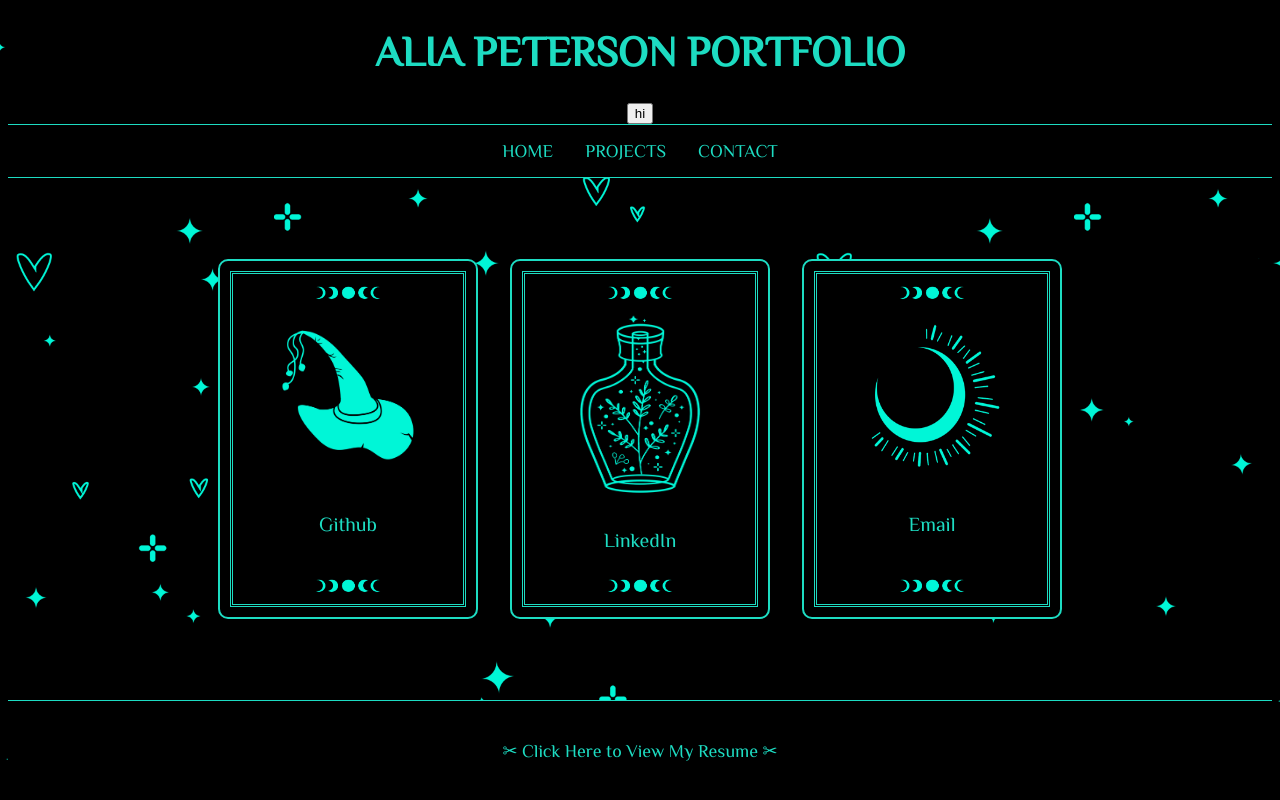
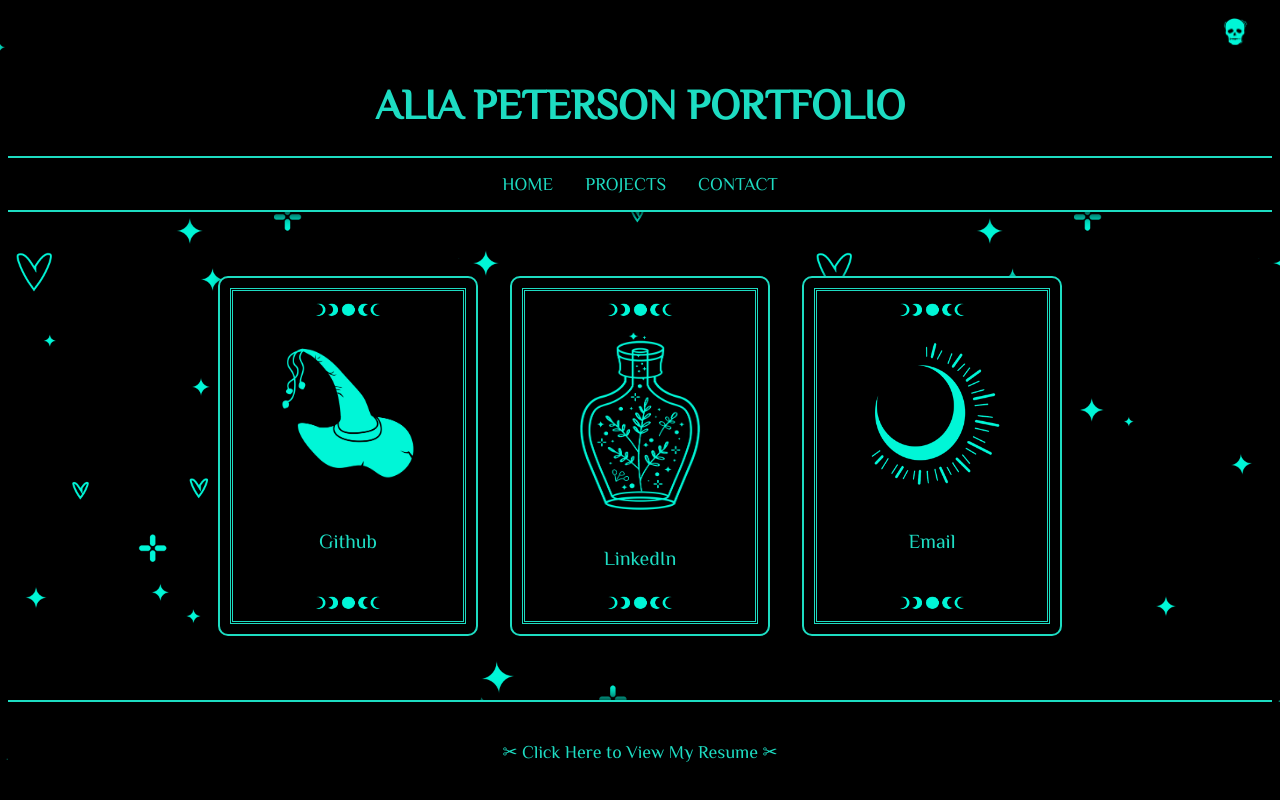
Before and after one commit to alia-peterson/my-portfolio, a Next.js app: page /Contact in a window 1280 px wide. Built offline with nearby package versions, Linux system fonts and the light colour scheme.

Commit message:
Add additional theme styles

```diff
--- a/components/Header.js
+++ b/components/Header.js
@@ -11,10 +11,12 @@ export default function Header() {
 
   return (
     <header className={`${styles.header} ${active ? 'light' : ''}`}>
+      <div>
+        <ThemeButton />
+      </div>
       <h1>Alia Peterson Portfolio</h1>
-      <ThemeButton />
 
-      <div className={`${styles.menu} ${active ? 'light' : ''}`}>
+      <section className={`${styles.menu} ${active ? 'light' : ''}`}>
         <Link href='/'>
           <a>Home</a>
         </Link>
@@ -26,7 +28,7 @@ export default function Header() {
         <Link href='/Contact'>
           <a>Contact</a>
         </Link>
-      </div>
+      </section>
     </header>
   )
 }
--- a/components/ThemeButton.js
+++ b/components/ThemeButton.js
@@ -1,4 +1,5 @@
 import { useThemeContext } from '../context/theme-context'
+import Image from 'next/image'
 
 export default function ThemeButton() {
   const { active, setActive } = useThemeContext()
@@ -17,7 +18,7 @@ export default function ThemeButton() {
 
   return (
     <button onClick={handleClick}>
-      hi
+      <Image src='/images/skull.png' alt='toggle theme' height={30} width={30} />
     </button>
   )
 }
--- a/styles/Header.module.scss
+++ b/styles/Header.module.scss
@@ -11,8 +11,23 @@
 }
 
 .header {
-  border-bottom: 1px solid $color-detail;
+  border-bottom: 2px solid $color-detail;
+  box-shadow: 0px 2px 14px $color-active-light;
   justify-content: space-between;
+
+  button {
+    border: none;
+    background-color: transparent;
+    color: $color-detail;
+    cursor: pointer;
+    margin: 1rem 1rem 0 0;
+    font-size: 18px;
+    transition-duration: 1s;
+
+    :hover {
+      transform: rotate(8deg);
+    }
+  }
 
   a {
     margin: 1rem;
@@ -30,17 +45,24 @@
     margin: 0;
     text-align: center;
   }
+
+  div {
+    display: flex;
+    justify-content: flex-end;
+    width: 100%;
+  }
 }
 
 .menu {
-  border-top: 1px solid $color-detail;
+  border-top: 2px solid $color-detail;
   padding: 1rem;
   text-align: center;
   width: 100%;
 }
 
 .footer {
-  border-top: 1px solid $color-detail;
+  border-top: 2px solid $color-detail;
+  box-shadow: 0px -2px 14px $color-active-light;
 
   a {
     align-items: center;
--- a/styles/_variables.scss
+++ b/styles/_variables.scss
@@ -9,8 +9,9 @@ $color-active-light: black;
   margin: 1rem;
   padding: 1.5rem;
   background-color: $color-background;
-  border: 1px solid $color-detail;
+  border: 2px solid $color-detail;
   border-radius: 10px;
+  box-shadow: 4px 4px 14px $color-active-light;
   min-height: 360px;
   display: flex;
   flex-direction: column;
--- a/styles/globals.scss
+++ b/styles/globals.scss
@@ -3,10 +3,17 @@
 
 .light {
   @include light-mode;
-  // backdrop-filter: invert(1) brightness(0.5);
 
-  a:hover {
+  a:hover, a:hover p {
     color: $color-active-light !important;
+  }
+
+  button {
+    background-color: $color-background-light !important;
+    color: $color-detail-light !important;
+    animation: rotation 1s linear;
+    transform: rotate(180deg);
+    transition-duration: 1s;
   }
 
   img {
```
